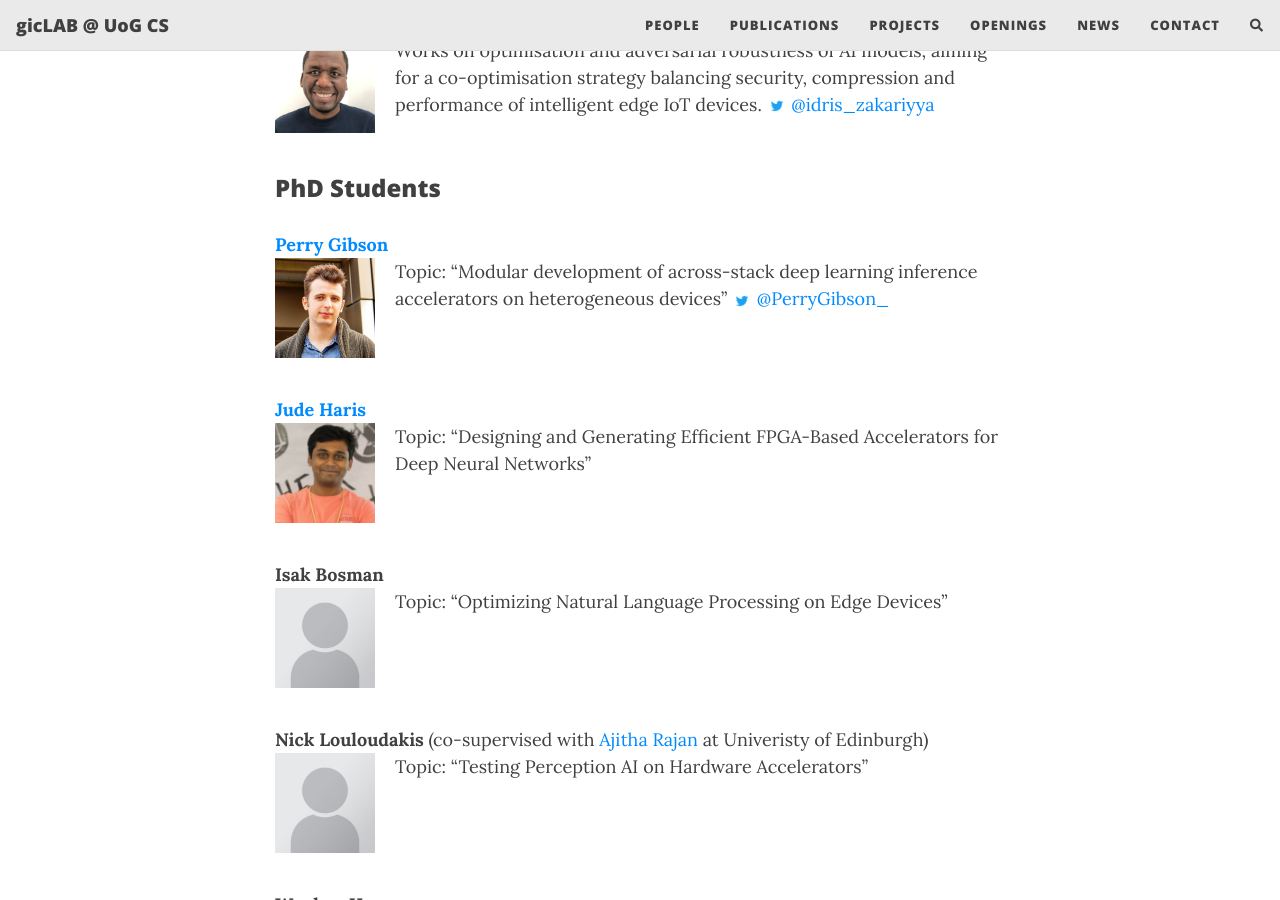
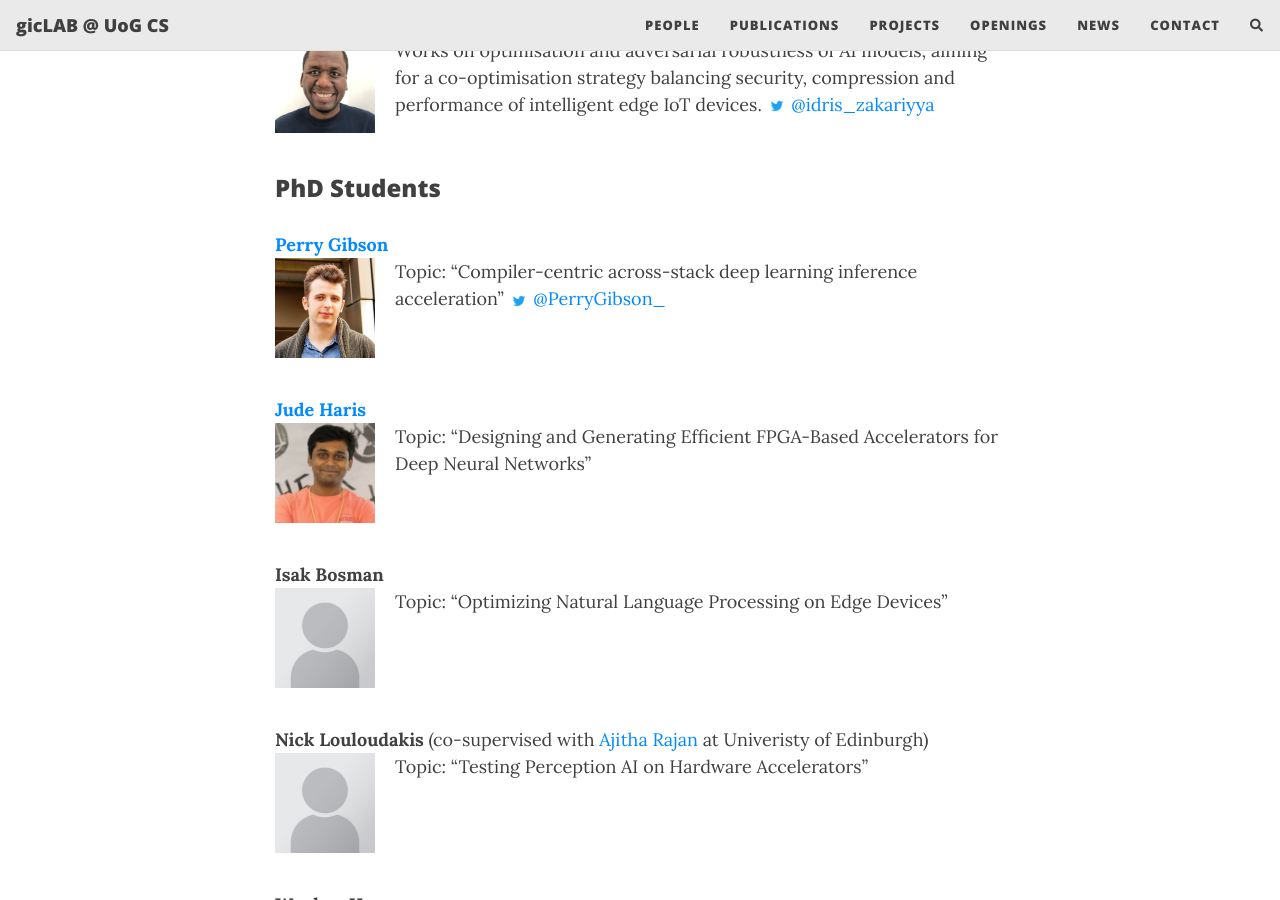
Before and after one commit to gicLAB/gicLAB.github.io, a Jekyll site: the page built from people.md, in a window 1280 px wide and 900 px high, scrolled down 587 px. Built offline with Jekyll 4.4.1, drawn with Linux system fonts in a browser that asks for light colours; nearby versions of some CDN libraries; comment, search, counter and statistics services are not loaded.

Commit message:
Update people.md

```diff
--- a/people.md
+++ b/people.md
@@ -21,7 +21,7 @@ Works on optimisation and adversarial robustness of AI models, aiming for a co-o
 ### PhD Students
 
 **[Perry Gibson](https://gibsonic.org)** <br>  <img src="/assets/img/people/pg_profile.jpg" width="100px" style="float: left; margin-right: 20px;">
- Topic: "Modular development of across-stack deep learning inference accelerators on heterogeneous devices"
+ Topic: "Compiler-centric across-stack deep learning inference acceleration"
 <img src="/assets/img/Twitter_Logo_Blue.png" width="20px"> [@PerryGibson_](https://twitter.com/PerryGibson_)
 <br><br>
 <br>
```
